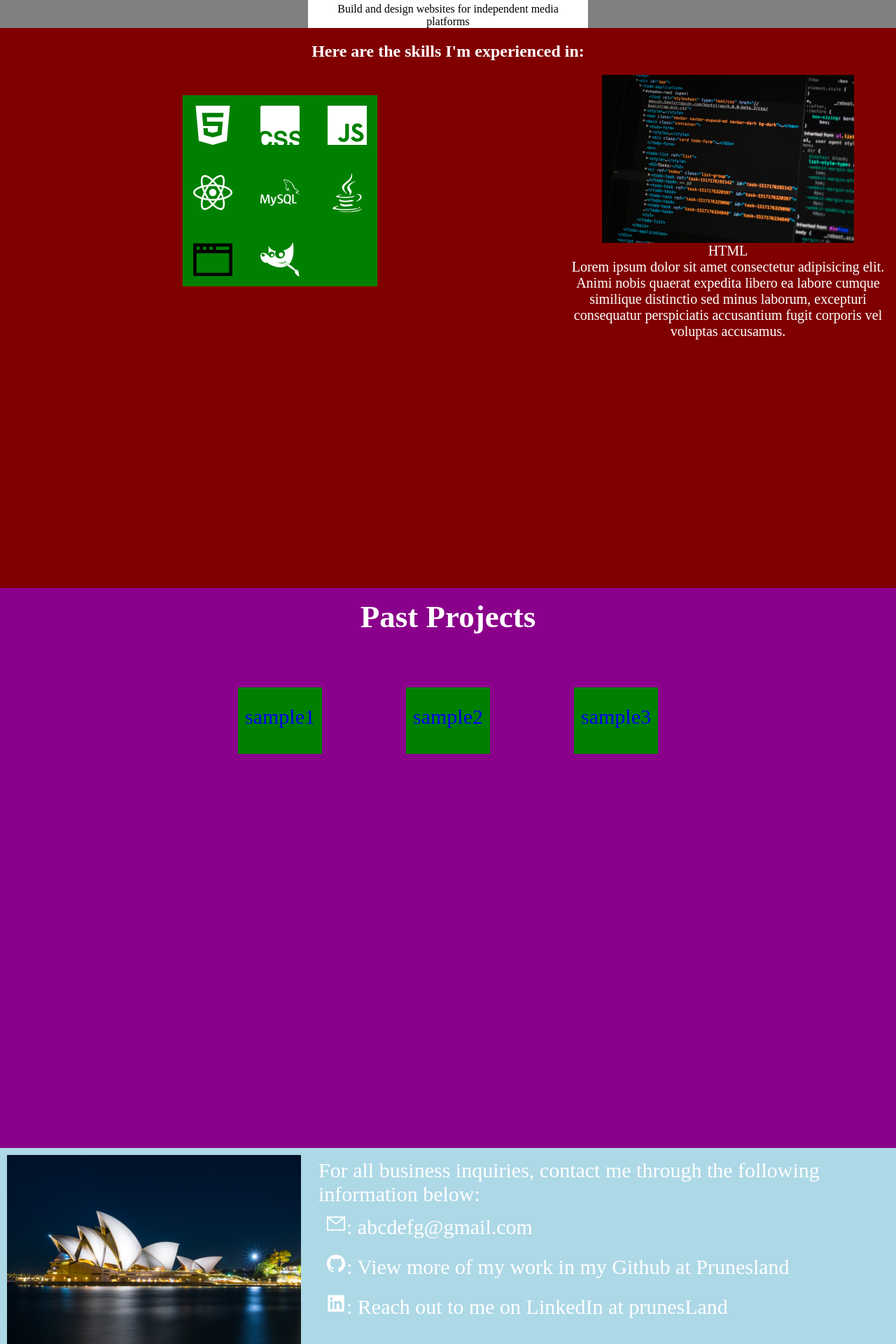
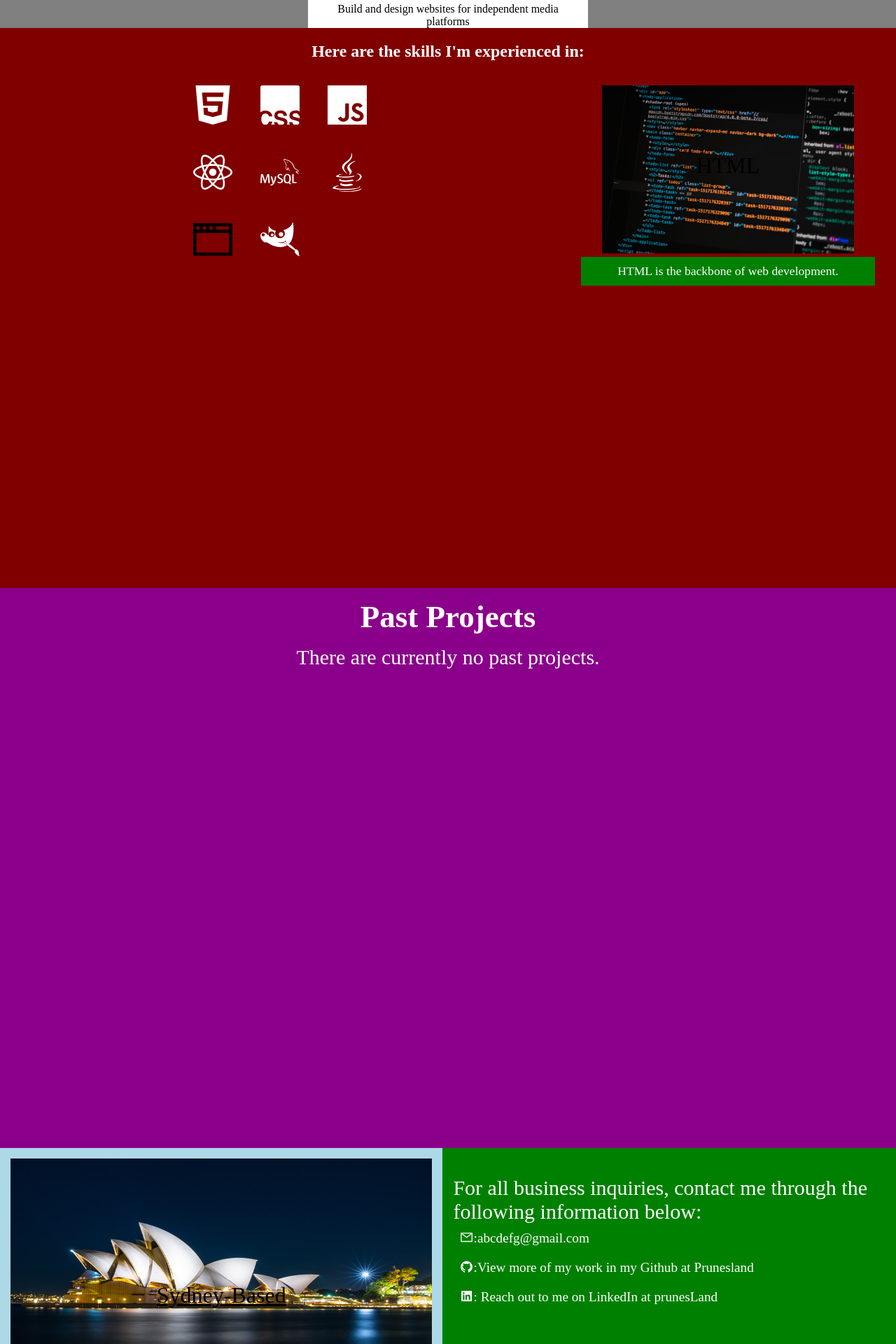
Before and after one commit to PrunesLand/developer-portfolio, a React (Create React App) app: page / in a window 1280 px wide. Shown: the part 1560-3480 px from the top of the page at 70% size. Built offline with nearby package versions, Linux system fonts and the light colour scheme.

Commit message:
working on contact section

```diff
--- a/src/Components/Contact/Contact.js
+++ b/src/Components/Contact/Contact.js
@@ -2,6 +2,7 @@ import React from 'react'
 import {ContactSection, ContactContainer, HeroWrapper, HeroImg, HeroText, ContactText, ImageWrapper, TextList, ListItem} from './ContactStyles'
 import image from '../Images/ContactImages/sydney.jpg'
 import {AiFillLinkedin, AiFillGithub, AiOutlineMail} from 'react-icons/ai'
+
 
 const Contact = () => {
     return (
@@ -11,11 +12,11 @@ const Contact = () => {
 
                     <ImageWrapper>
                         <HeroImg src={image}/>
+                        <HeroText>
+                            Sydney-Based
+                        </HeroText>
                     </ImageWrapper>
 
-                    <HeroText>
-                        Sydney-Based
-                    </HeroText>
                 </HeroWrapper>
 
                 <ContactText>
@@ -26,17 +27,22 @@ const Contact = () => {
                     <TextList>
 
                     <ListItem>
-                    <AiOutlineMail />: abcdefg@gmail.com
+                    <AiOutlineMail />:
+
+                    <p>abcdefg@gmail.com</p>
 
                     </ListItem>
+
                     <ListItem>
-                    <AiFillGithub />: View more of my work in my Github at Prunesland
+                    <AiFillGithub />:
+                    <p>View more of my work in my Github at Prunesland</p>
 
                     </ListItem>
 
 
                     <ListItem>
-                    <AiFillLinkedin />: Reach out to me on LinkedIn at prunesLand
+                    <AiFillLinkedin />
+                    <p>: Reach out to me on LinkedIn at prunesLand</p>
 
                     </ListItem>
 
--- a/src/Components/Contact/ContactStyles.js
+++ b/src/Components/Contact/ContactStyles.js
@@ -1,6 +1,8 @@
 import styled from 'styled-components'
 
 export const ContactSection = styled.section`
+    overflow:hidden;
+
     background-color:lightblue;
     height:100vh;
     width:100%;
@@ -8,6 +10,7 @@ export const ContactSection = styled.section`
 
 export const ContactContainer = styled.div`
     color:white;
+
     font-size:30px;
     display:flex;
     flex-direction:column;
@@ -20,31 +23,55 @@ export const ContactContainer = styled.div`
 
 
 export const ImageWrapper = styled.div`
-    text-align:center;
-    padding:10px;
+    height:40vh;
+
+    position:relative;
+
 `
 
-export const HeroWrapper = styled.div``
+export const HeroWrapper = styled.div`
+    width:100%;
+
+`
 
 export const HeroImg = styled.img`
-    height:35vh;
-`
-
-export const HeroText = styled.div`
-    padding:15px;
-
-    p{
-        padding:5px;
-    }
-`
-export const ContactText = styled.div`
+    width:100%;
+    position:absolute;
+    max-height:350px;
     padding:15px;
 
 `
 
-export const TextList = styled.ul``
+export const HeroText = styled.div`
+    top:23vw;
+    position:relative;
+    width:100%;
+    text-align:center;
+    font-size:3rem;
+    color:black;
+    text-decoration:underline;
+
+    @media screen and (min-width:720px){
+        top:15vw;
+        font-size:2rem;
+    }
+`
+export const ContactText = styled.div`
+    padding:5vh 15px;
+    height:55vh;
+    background-color:green;
+    width:100%;
+`
+
+export const TextList = styled.ul`
+    width:100%;
+`
 
 export const ListItem = styled.li`
     padding:10px;
     list-style:none;
+    font-size:1.2rem;
+
+    display:flex;
+    flex-direction:row;
 `
--- a/src/Components/Projects/Projects.js
+++ b/src/Components/Projects/Projects.js
@@ -1,6 +1,8 @@
 import React from 'react'
-import { ProjectData } from './ProjectData'
-import {ProjectsSection, ProjectsWrapper, ProjectsHeader, ProjectsList, ListWrapper, ListItem, ListLink} from './ProjectsStyles'
+// import { ProjectData } from './ProjectData'
+import {ProjectsSection, ProjectsWrapper, ProjectsHeader, ProjectsList} from './ProjectsStyles'
+
+// ListWrapper, ListItem, ListLink
 
 const Projects = () => {
     return (
@@ -10,7 +12,8 @@ const Projects = () => {
                     Past Projects
                 </ProjectsHeader>
                 <ProjectsList>
-                    {ProjectData.map(item => {
+                    There are currently no past projects.
+                    {/* {ProjectData.map(item => {
                         return(
 
                     <ListWrapper>
@@ -24,7 +27,7 @@ const Projects = () => {
                     </ListWrapper>
                         )
 
-                    })}
+                    })} */}
                 </ProjectsList>
             </ProjectsWrapper>
         </ProjectsSection>
--- a/src/Components/Projects/ProjectsStyles.js
+++ b/src/Components/Projects/ProjectsStyles.js
@@ -1,6 +1,7 @@
 import styled from 'styled-components'
 
 export const ProjectsSection = styled.section`
+    overflow:hidden;
     background-color:darkmagenta;
     height:100vh;
     width:100%;
--- a/src/Components/SkillSection/SkillData.js
+++ b/src/Components/SkillSection/SkillData.js
@@ -12,7 +12,7 @@ export const SkillData = [
         image: html,
         alt: 'illustration here',
         title: 'HTML',
-        text: 'Lorem ipsum dolor sit amet consectetur adipisicing elit. Animi nobis quaerat expedita libero ea labore cumque similique distinctio sed minus laborum, excepturi consequatur perspiciatis accusantium fugit corporis vel voluptas accusamus.'
+        text: 'HTML is the backbone of web development.'
     },
     {
 
--- a/src/Components/SkillSection/SkillSection.js
+++ b/src/Components/SkillSection/SkillSection.js
@@ -1,6 +1,6 @@
 import React, {useState} from 'react'
 import { SkillData } from './SkillData';
-import { GridSection, GridContainer, GridButtonWrapper, GridHeroWrapper, GridHeroImg, GridText, GridItemContainer, GridMainWrapper,  Logo1, Logo2, Logo3, Logo4, Logo5, Logo6, Logo7, Logo8, GridHeader, GridHeadTitle, GridTextParent, GridTextTitle, GridTextContent, GridImgWrapper} from "./SkillSectionStyles";
+import { GridSection, GridContainer, GridButtonWrapper, GridHeroWrapper, GridHeroImg, GridText, GridItemContainer, GridMainWrapper,  Logo1, Logo2, Logo3, Logo4, Logo5, Logo6, Logo7, Logo8, GridHeader, GridHeadTitle, GridTextParent, GridTextTitle, GridTextContent, GridImgWrapper, GridTitleContainer} from "./SkillSectionStyles";
 
 
 
@@ -43,14 +43,19 @@ const SkillSection = () => {
                     <GridTextParent key={index}>
                         <GridImgWrapper>
 
-                        <GridHeroImg src={item.image} alt={item.alt}/>
-                        {/* make item title inside image and have semi transparent wrapper */}
-                        </GridImgWrapper>
-                        <GridText>
+                        <GridTitleContainer>
+
                             <GridTextTitle>
                             {item.title}
 
                             </GridTextTitle>
+                        </GridTitleContainer>
+                        <GridHeroImg src={item.image} alt={item.alt}/>
+
+
+
+                        </GridImgWrapper>
+                        <GridText>
                             <GridTextContent>
 
                             {item.text}
--- a/src/Components/SkillSection/SkillSectionStyles.js
+++ b/src/Components/SkillSection/SkillSectionStyles.js
@@ -6,6 +6,7 @@ import {GrDomain} from 'react-icons/gr'
 // Global Grid section
 
 export const GridSection = styled.section`
+overflow: hidden;
     height:100vh;
     background-color:maroon;
     width:100%;
@@ -49,7 +50,7 @@ export const GridItemContainer = styled.ul`
     grid-template-columns: auto auto auto;
     font-size:3.5rem;
     grid-gap:40px;
-    background-color:green;
+
     padding:15px 15px 10px 15px;
 
 
@@ -111,21 +112,51 @@ export const GridHeroImg = styled.img`
     width:45vh;
     height:30vh;
     object-fit:cover;
+
 `
 
 export const GridImgWrapper = styled.div`
+    position:relative;
     height:30vh;
+    width:100%;
+    display:flex;
+    justify-content:center;
+
+
 `
 
 export const GridText = styled.div`
     position:inherit;
-    font-size:20px;
+    font-size:1.1rem;
+
+    padding:5px;
+    margin:0 15px;
+`
+
+export const GridTextTitle = styled.div`
+    position:absolute;
+    width:100%;
+   font-size:2rem;
+   padding: 12vh 0;
+   color:black;
+
+
+`
+export const GridTitleContainer = styled.div`
+    position:absolute;
+    width:40vh;
+    height:20vh;
+
+
+
+
 
 `
 
-export const GridTextTitle = styled.div``
-
-export const GridTextContent = styled.div``
+export const GridTextContent = styled.div`
+    background-color:green;
+    padding:10px;
+`
 
 // Grid Header
 
```
Also changed, not shown: src/Components/Images/ProjectsImages/empty.svg (added), 1 other file (tests, documents, lock files or other folders).
